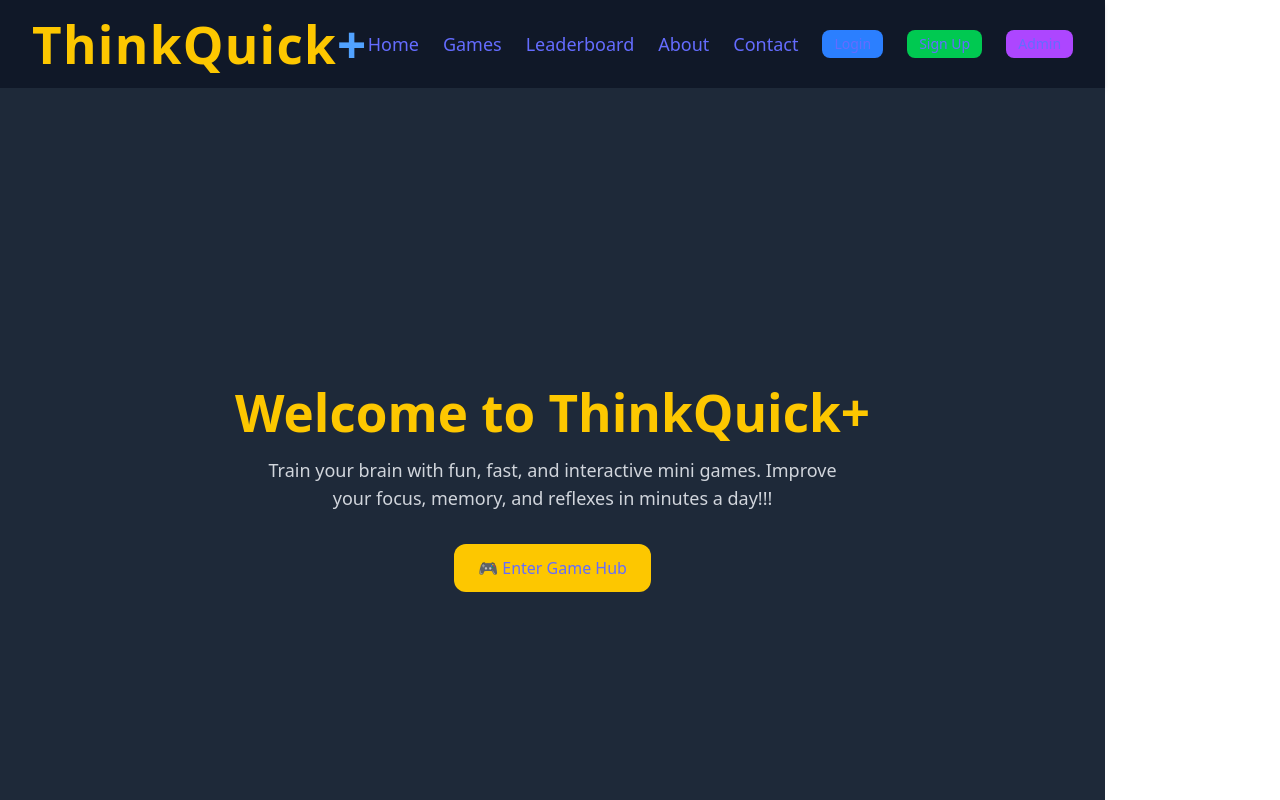
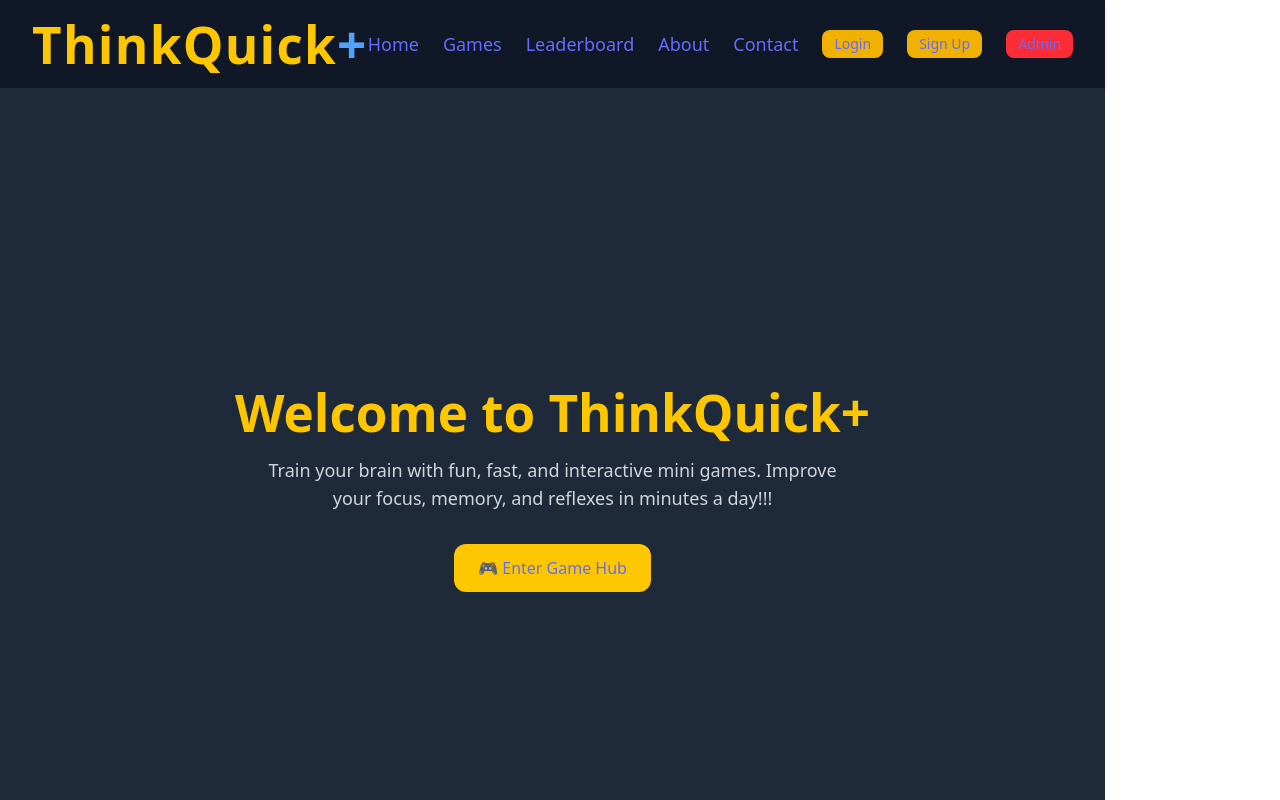
Before and after one commit to Subhani6697/thinkquick-plus, a React (Vite) app: page / in a window 1280 px wide. Shown: the top 800 px of the page. Built offline with nearby package versions, Linux system fonts and the light colour scheme; no server answers.

Commit message:
better UI modifications

```diff
--- a/src/components/Navbar.jsx
+++ b/src/components/Navbar.jsx
@@ -44,7 +44,7 @@ const Navbar = () => {
             {/* Login */}
             <Link
               to="/login"
-              className="px-3 py-1 bg-blue-500 text-black rounded-lg text-sm font-semibold hover:bg-blue-400 transition"
+              className="px-3 py-1 bg-yellow-500 text-black rounded-lg text-sm font-semibold hover:bg-green-400 transition whitespace-nowrap"
             >
               Login
             </Link>
@@ -52,14 +52,14 @@ const Navbar = () => {
             {/* Sign Up */}
             <Link
               to="/signup"
-              className="px-3 py-1 bg-green-500 text-black rounded-lg text-sm font-semibold hover:bg-green-400 transition"
+              className="px-3 py-1 bg-yellow-500 text-black rounded-lg text-sm font-semibold hover:bg-green-400 transition whitespace-nowrap"
             >
               Sign Up
             </Link>
 
             <Link
               to="/admin-login"
-              className="px-3 py-1 bg-purple-500 text-black rounded-lg text-sm font-semibold hover:bg-purple-400 transition"
+              className="px-3 py-1 bg-red-500 text-black rounded-lg text-sm font-semibold hover:bg-green-400 transition whitespace-nowrap"
             >
               Admin
             </Link>
```
